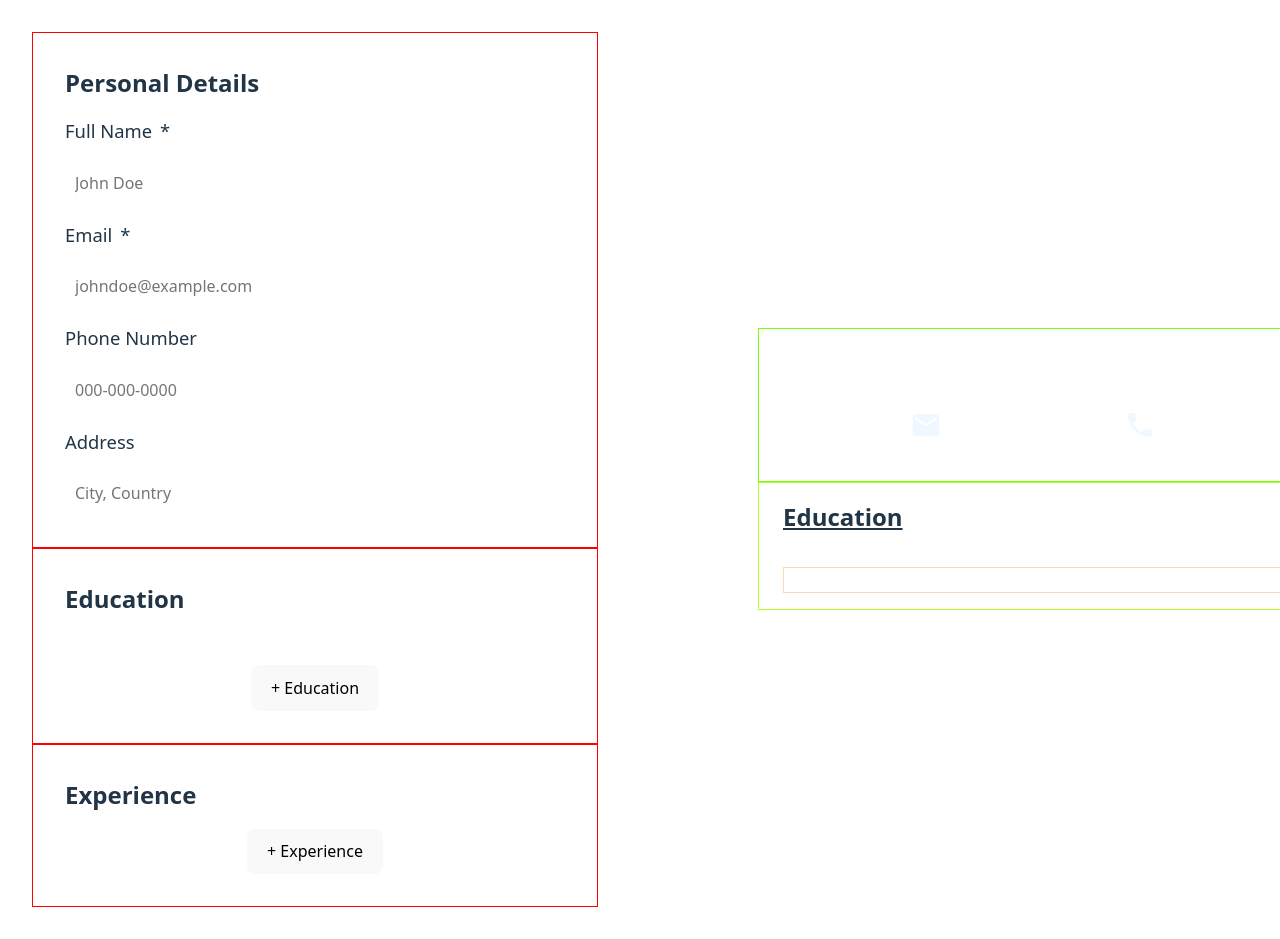
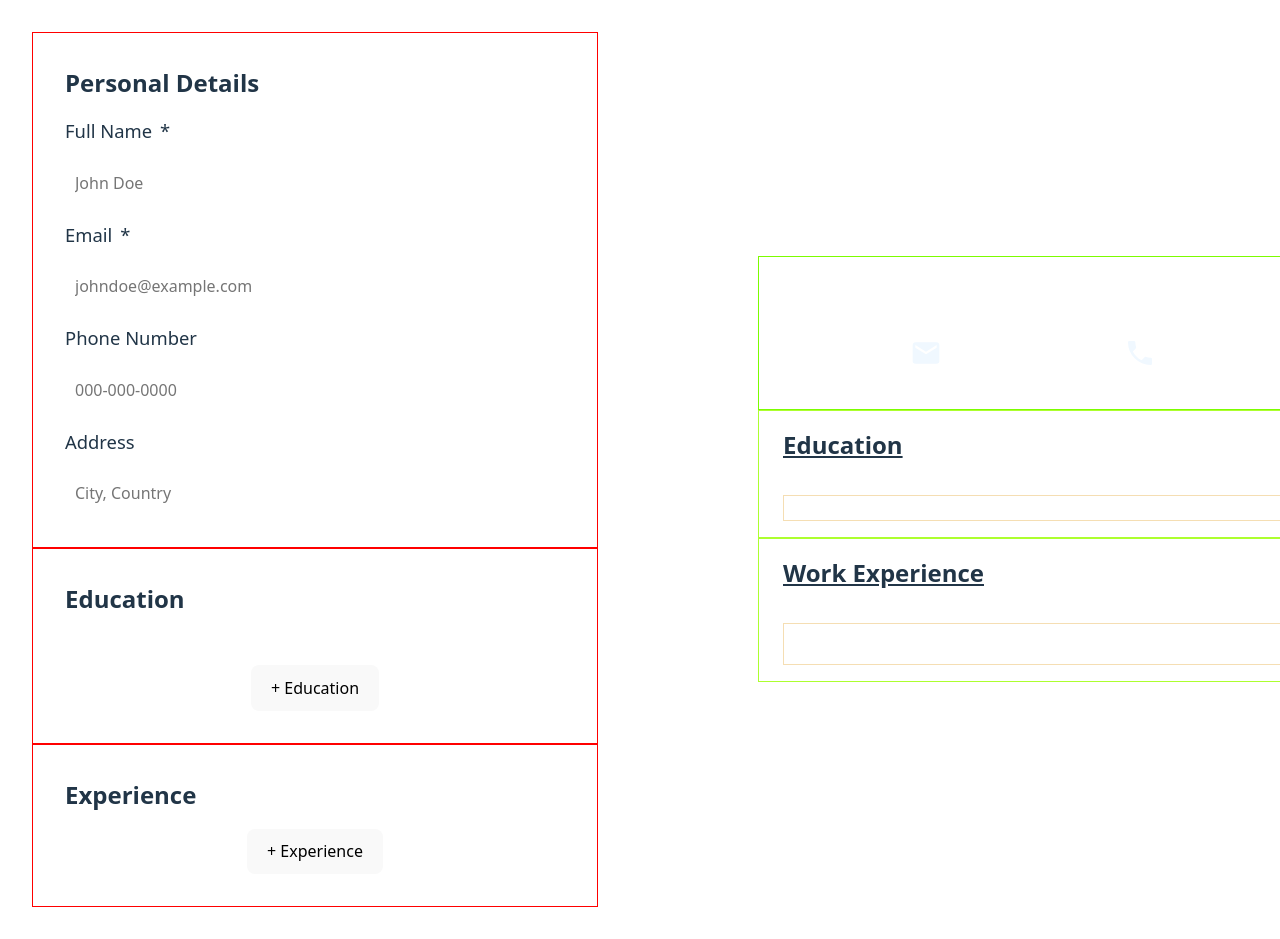
Before and after one commit to sagar-shrigadi/CV-Application, a React (Vite) app: page / in a window 1280 px wide. Shown: the top 939 px of the page. Built offline with nearby package versions, Linux system fonts and the light colour scheme.

Commit message:
feat: add resumeExp component
- returns a div which displays all the experience section infomation that the user has inputed via forms
- add basic styling for the component (resumeExp.css)

resume.jsx
- import the resumeExp component to display it in resume section

```diff
--- a/src/App.jsx
+++ b/src/App.jsx
@@ -68,6 +68,7 @@ export default function App() {
           user={userInfo}
           education={educationInfo}
           eduList={educationList}
+          experience={experienceInfo}
         ></Resume>
       </section>
     </>
--- a/src/components/resume.jsx
+++ b/src/components/resume.jsx
@@ -1,11 +1,12 @@
 import Header from "./resumeHead";
 import ResumeEducation from "./resumeEdu";
-
-export default function Resume({ user, education, eduList }) {
+import ResumeExperience from "./resumeExp";
+export default function Resume({ user, education, eduList, experience }) {
   return (
     <section className="resume-container">
       <Header user={user}></Header>
       <ResumeEducation edu={education} list={eduList}></ResumeEducation>
+      <ResumeExperience exp={experience}></ResumeExperience>
     </section>
   );
 }
--- /dev/null
+++ b/src/components/resumeExp.jsx
@@ -0,0 +1,34 @@
+import "../styles/resumeExp.css";
+export default function ResumeExperience({ exp }) {
+  return (
+    <div className="experience-container">
+      <h2>Work Experience</h2>
+
+      <div className="experience">
+        <div className="company-details">
+          <div className="name-duration">
+            <strong>
+              <p>{exp.CompanyName}</p>
+            </strong>
+            <strong>
+              <p>
+                {exp.StartDate} - {exp.EndDate}
+              </p>
+            </strong>
+          </div>
+          <div className="title-location">
+            <em>
+              <p>{exp.positionTitle}</p>
+            </em>
+            <em>
+              <p>{exp.Location}</p>
+            </em>
+          </div>
+        </div>
+        <div className="job-description">
+          <p>{exp.jobDescription}</p>
+        </div>
+      </div>
+    </div>
+  );
+}
--- /dev/null
+++ b/src/styles/resumeExp.css
@@ -0,0 +1,33 @@
+.experience-container {
+  display: flex;
+  flex-direction: column;
+  flex-grow: 1;
+  padding-inline: 1.5rem;
+  padding-block: 1rem;
+  gap: 1rem;
+  border: 1px solid greenyellow;
+
+  h2 {
+    align-self: flex-start;
+    text-decoration: underline;
+    margin-bottom: 1rem;
+  }
+
+  .experience {
+    display: flex;
+    flex-direction: column;
+    padding-inline: 1rem;
+    gap: 1rem;
+    border: 1px solid wheat;
+
+    .name-duration,
+    .title-location {
+      display: flex;
+      justify-content: space-between;
+    }
+    .job-description {
+      align-self: flex-start;
+      text-align: start;
+    }
+  }
+}
```
